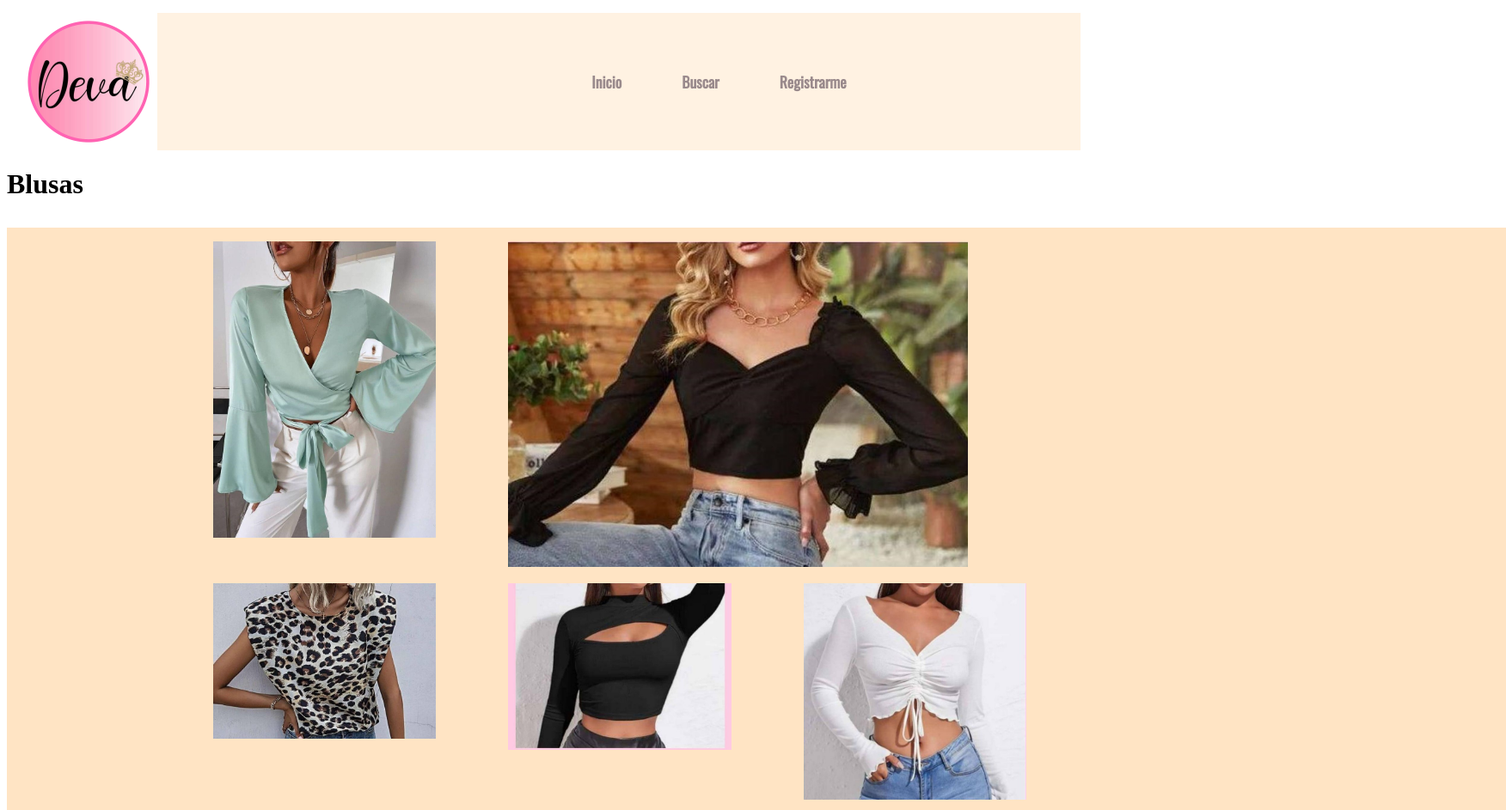
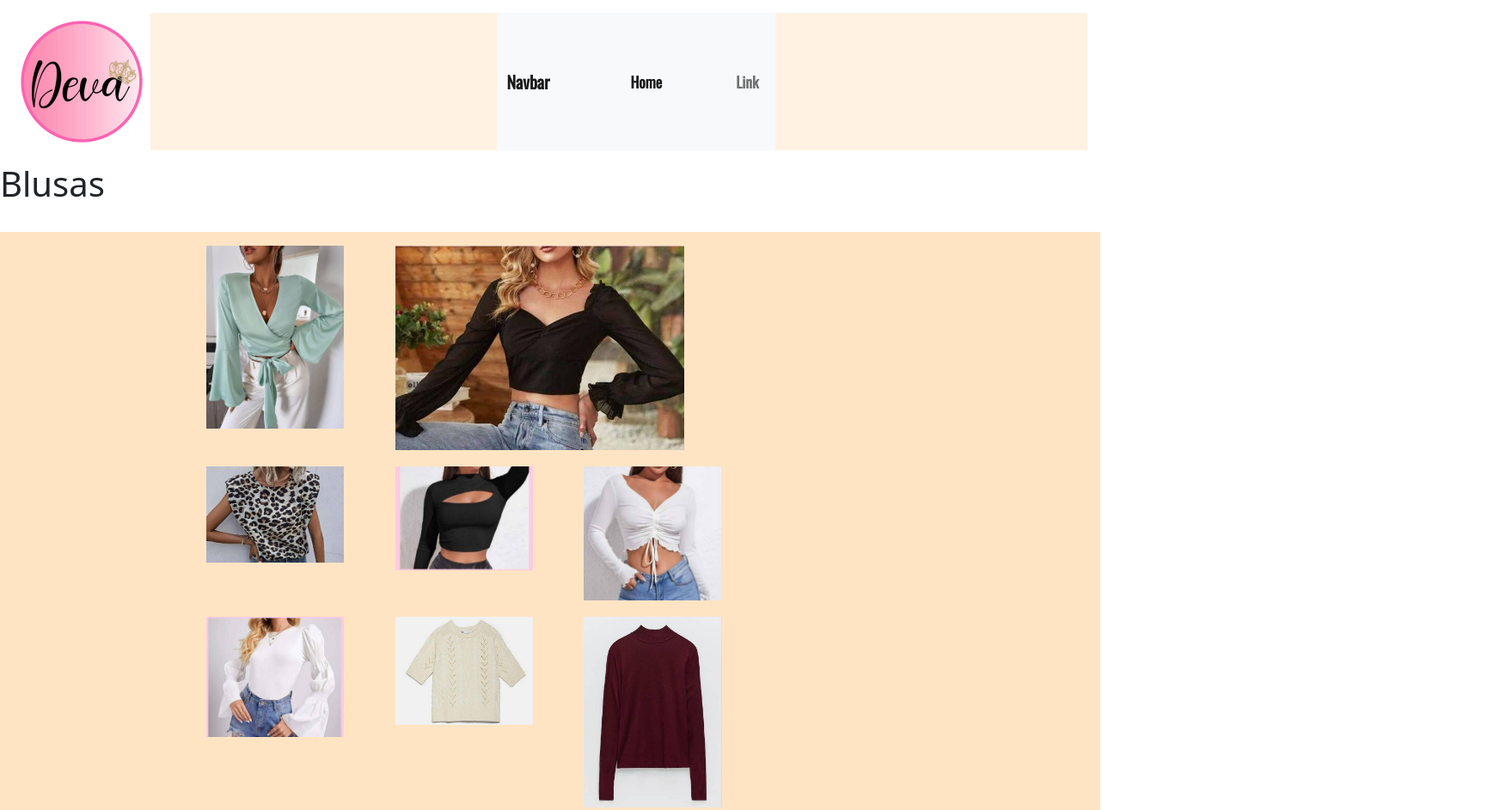
Before and after one commit to luzmarm/proyecto-coder, a plain HTML site: page pages/blusas.html in a window 1280 px wide. Shown: the top 943 px of the page at 86% size, 1752 px wide, since content can reach past the window. Drawn offline with nearby package versions, Linux system fonts and the light colour scheme.

Commit message:
nav de blusas con bootstrap

```diff
--- a/pages/blusas.html
+++ b/pages/blusas.html
@@ -5,20 +5,34 @@
     <meta charset="UTF-8">
     <meta http-equiv="X-UA-Compatible" content="IE=edge">
     <meta name="viewport" content="width=device-width, initial-scale=1.0">
+    <link href="https://cdn.jsdelivr.net/npm/bootstrap@5.1.3/dist/css/bootstrap.min.css" rel="stylesheet"
+        integrity="sha384-1BmE4kWBq78iYhFldvKuhfTAU6auU8tT94WrHftjDbrCEXSU1oBoqyl2QvZ6jIW3" crossorigin="anonymous">
     <title>Deva</title>
-    <link rel="stylesheet" href="../css/style.css" " </head> <body>
+    <link rel="stylesheet" href="../css/style.css" "
+</head>
+    <body>
 
     <header class=" encabezado">
     <img src="../img/thumbnail_IMG_20201128_172445_414.jpg" alt="logo del sitio" width="160">
 
-    <nav>
-        <ul class="navbar">
-            <li> <a href="../index.html"> Inicio</a></li>
-            <li> <a href="./buscar.html">Buscar</a> </li>
-            <li> <a href="./registrarme.html">Registrarme</a> </li>
-
-        </ul>
-    </nav>
+    <nav class="navbar navbar-expand-lg navbar-light bg-light">
+        <div class="container-fluid">
+          <a class="navbar-brand" href="#">Navbar</a>
+          <button class="navbar-toggler" type="button" data-bs-toggle="collapse" data-bs-target="#navbarSupportedContent" aria-controls="navbarSupportedContent" aria-expanded="false" aria-label="Toggle navigation">
+            <span class="navbar-toggler-icon"></span>
+          </button>
+          <div class="collapse navbar-collapse" id="navbarSupportedContent">
+            <ul class="navbar-nav me-auto mb-2 mb-lg-0">
+              <li class="nav-item">
+                <a class="nav-link active" aria-current="page" href="#">Home</a>
+              </li>
+              <li class="nav-item">
+                <a class="nav-link" href="#">Link</a>
+              </li>
+            </ul>
+          </div>
+        </div>
+      </nav>
     </header>
 
     <main>
@@ -69,6 +83,11 @@
         </div>
         <p> Deva Accesorios since 2020 </p>
     </footer>
+
+    <script src="https://cdn.jsdelivr.net/npm/bootstrap@5.1.3/dist/js/bootstrap.bundle.min.js"
+        integrity="sha384-ka7Sk0Gln4gmtz2MlQnikT1wXgYsOg+OMhuP+IlRH9sENBO0LRn5q+8nbTov4+1p" crossorigin="anonymous">
+    </script>
+
     </body>
 
 </html>
```
